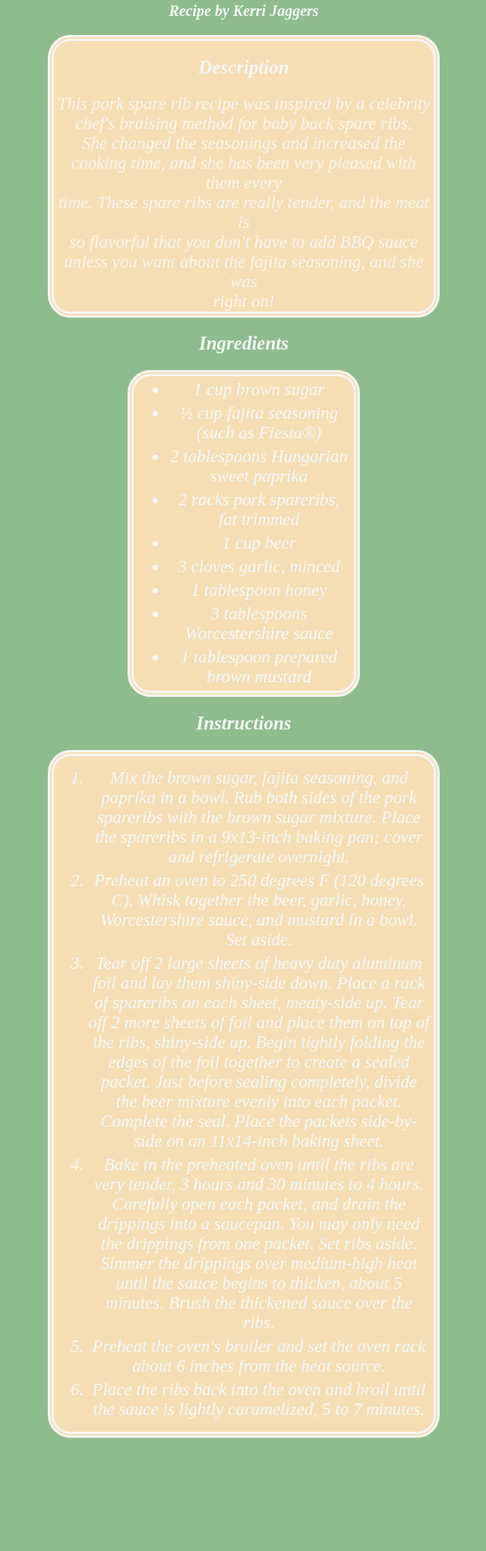
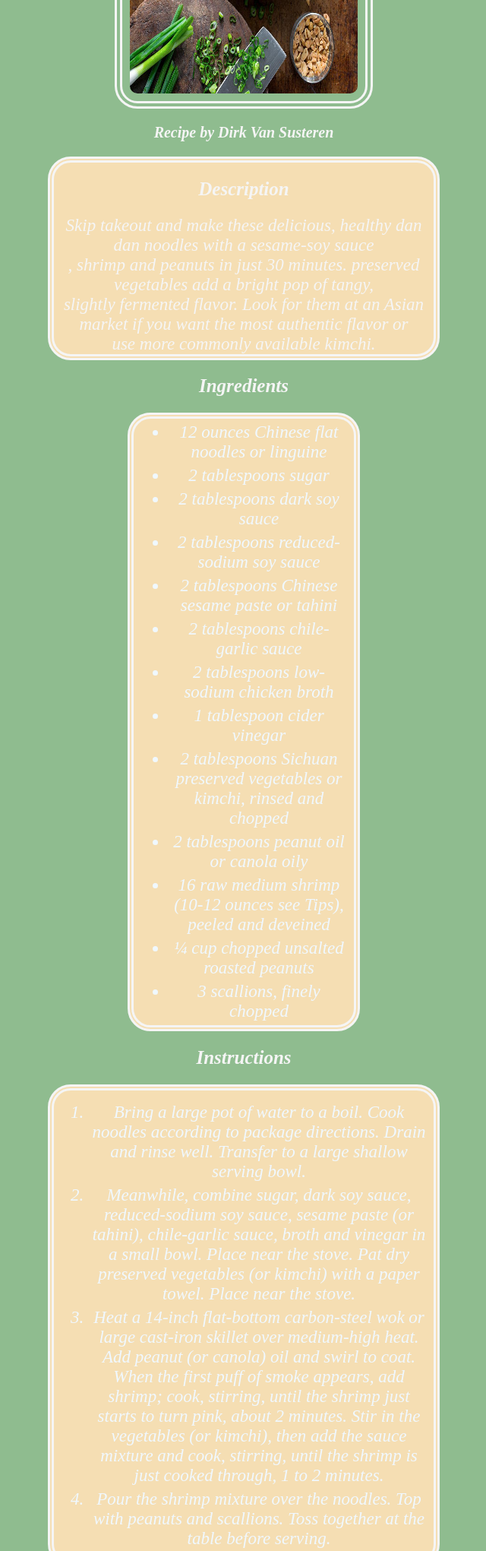
Before and after one commit to AndresOberhelman/OdinRecipes, a plain HTML site: page recipes/pasta.html in a window 1280 px wide. Shown: the part 723-2764 px from the top of the page at 76% size, without its empty margins (319-959 px from the left). Before the commit the page ends 2623 px from the top, so only its background shows below. Drawn offline with Linux system fonts and the light colour scheme.

Commit message:
Finishing touches

```diff
--- a/recipes/pasta.html
+++ b/recipes/pasta.html
@@ -141,44 +141,42 @@
 </style>
 <body>
     <a href="../index.html" class="Home">Home</a>
-    <h1><em>Pasta</em></h1>
-    <img src="../images/Oven-Pork-Ribs-IMAGE-3.jpg">
-    <p class="owner"><strong>Recipe by Kerri Jaggers</strong></p>
+    <h1><em>Dan Dan Noodles with Shrimp</em></h1>
+    <img src="../images/image.jpg">
+    <p class="owner"><strong>Recipe by Dirk Van Susteren</strong></p>
     <div class="Recipe">
     <h2>Description</h2>
-    <p>This pork spare rib recipe was inspired by a celebrity chef's braising method for baby back spare ribs.</p>
-    <p> She changed the seasonings and increased the cooking time, and she has been very pleased with them every </p>
-    <p>time. These spare ribs are really tender, and the meat is </p>
-    <p>so flavorful that you don't have to add BBQ sauce unless you want about the fajita seasoning, and she was</p>
-    <p>   right on!</p>
+    <p>Skip takeout and make these delicious, healthy dan dan noodles with a sesame-soy sauce</p>
+    <p>, shrimp and peanuts in just 30 minutes.  preserved vegetables add a bright pop of tangy,</p>
+    <p> slightly fermented flavor. Look for them at an Asian market if you want the most authentic flavor or</p>
+    <p>use more commonly available kimchi.</p>
     </div>
     <div class="list">
     <h2>Ingredients</h2>
     <ul>
-        <li>1 cup brown sugar</li>
-        <li>½ cup fajita seasoning (such as Fiesta®)</li>
-        <li>2 tablespoons Hungarian sweet paprika</li>
-        <li>2 racks pork spareribs, fat trimmed</li>
-        <li>1 cup beer</li>
-        <li>3 cloves garlic, minced</li>
-        <li>1 tablespoon honey</li>
-        <li>3 tablespoons Worcestershire sauce</li>
-        <li>1 tablespoon prepared brown mustard</li>
+        <li>12 ounces Chinese flat noodles or linguine</li>
+        <li>2 tablespoons sugar</li>
+        <li>2 tablespoons dark soy sauce </li>
+        <li>2 tablespoons reduced-sodium soy sauce</li>
+        <li>2 tablespoons Chinese sesame paste or tahini</li>
+        <li>2 tablespoons chile-garlic sauce </li>
+        <li>2 tablespoons low-sodium chicken broth</li>
+        <li>1 tablespoon cider vinegar</li>
+        <li>2 tablespoons Sichuan preserved vegetables or kimchi, rinsed and chopped</li>
+        <li>2 tablespoons peanut oil or canola oily</li>
+        <li>16 raw medium shrimp (10-12 ounces see Tips), peeled and deveined</li>
+        <li>¼ cup chopped unsalted roasted peanuts</li>
+        <li>3 scallions, finely chopped</li>
     </ul>
     </div>
     <h2>Instructions</h2>
     <div class="steps">
     <ol>
-        <li>Mix the brown sugar, fajita seasoning, and paprika in a bowl. Rub both sides of the pork spareribs with the brown sugar mixture. Place the spareribs in a 9x13-inch baking pan; cover and refrigerate overnight.</li>
-        <li>Preheat an oven to 250 degrees F (120 degrees C). Whisk together the beer, garlic, honey, Worcestershire sauce, and mustard in a bowl. Set aside.</li>
-        <li>Tear off 2 large sheets of heavy duty aluminum foil and lay them shiny-side down. Place a rack of spareribs on each sheet, meaty-side up. Tear off 2 more sheets of foil and place them on top of the ribs, shiny-side up. Begin tightly folding the edges of the foil together to create a sealed packet. Just before sealing completely, divide the beer mixture evenly into each packet. Complete the seal. Place the packets side-by-side on an 11x14-inch baking sheet.
-        </li>
-        <li>Bake in the preheated oven until the ribs are very tender, 3 hours and 30 minutes to 4 hours. Carefully open each packet, and drain the drippings into a saucepan. You may only need the drippings from one packet. Set ribs aside. Simmer the drippings over medium-high heat until the sauce begins to thicken, about 5 minutes. Brush the thickened sauce over the ribs.
-        </li>
-        <li>Preheat the oven's broiler and set the oven rack about 6 inches from the heat source.
-        </li>
-        <li>Place the ribs back into the oven and broil until the sauce is lightly caramelized, 5 to 7 minutes.
-        </li>
+        <li>Bring a large pot of water to a boil. Cook noodles according to package directions. Drain and rinse well. Transfer to a large shallow serving bowl.</li>
+        <li>Meanwhile, combine sugar, dark soy sauce, reduced-sodium soy sauce, sesame paste (or tahini), chile-garlic sauce, broth and vinegar in a small bowl. Place near the stove. Pat dry preserved vegetables (or kimchi) with a paper towel. Place near the stove.</li>
+        <li>Heat a 14-inch flat-bottom carbon-steel wok or large cast-iron skillet over medium-high heat. Add peanut (or canola) oil and swirl to coat. When the first puff of smoke appears, add shrimp; cook, stirring, until the shrimp just starts to turn pink, about 2 minutes. Stir in the vegetables (or kimchi), then add the sauce mixture and cook, stirring, until the shrimp is just cooked through, 1 to 2 minutes.</li>
+        <li>Pour the shrimp mixture over the noodles. Top with peanuts and scallions. Toss together at the table before serving.</li>
+
     </ol>
 </div>
 </body>
```
Also changed, not shown: index.html (+2 -2 lines), recipes/burger.html (+24 -25 lines), recipes/pitabread.html (+23 -26 lines), images/burger.jpg (added), images/image.jpg (added), images/pita-still-articleLarge.jpg (added).
